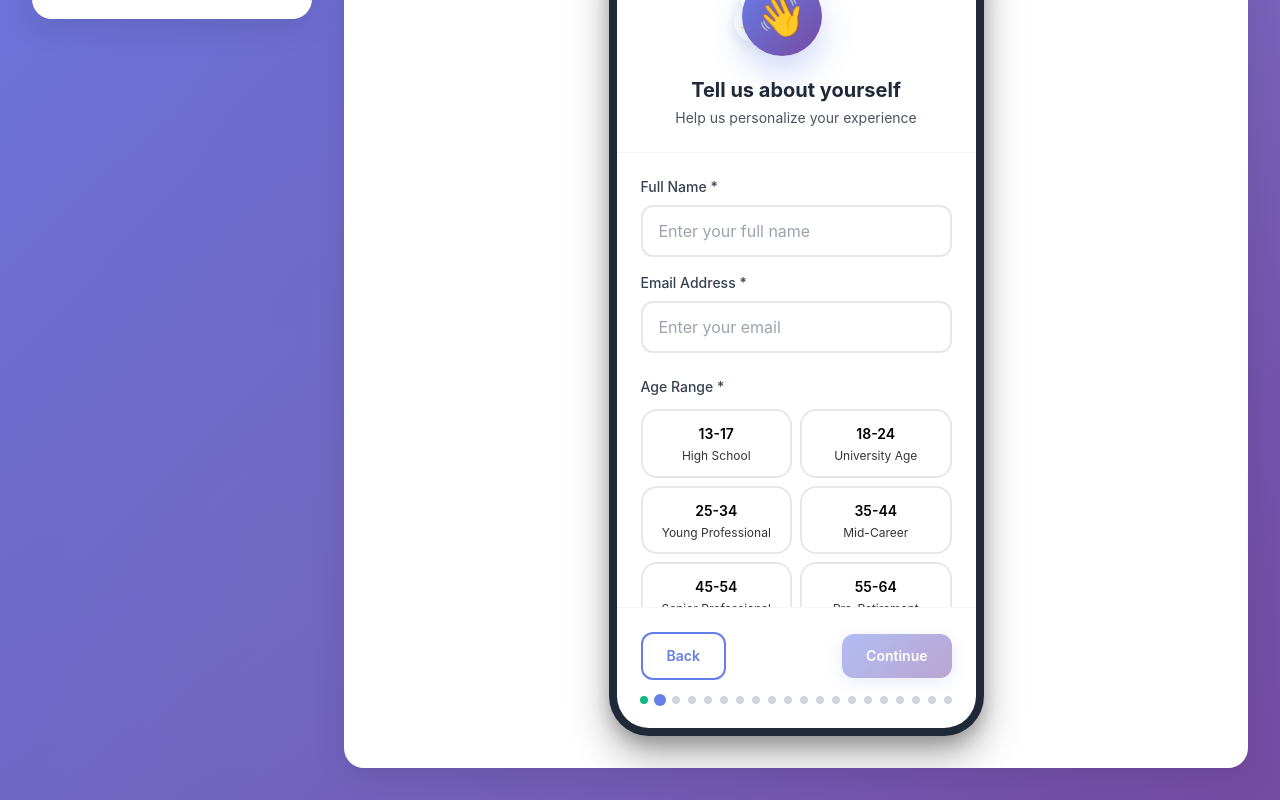
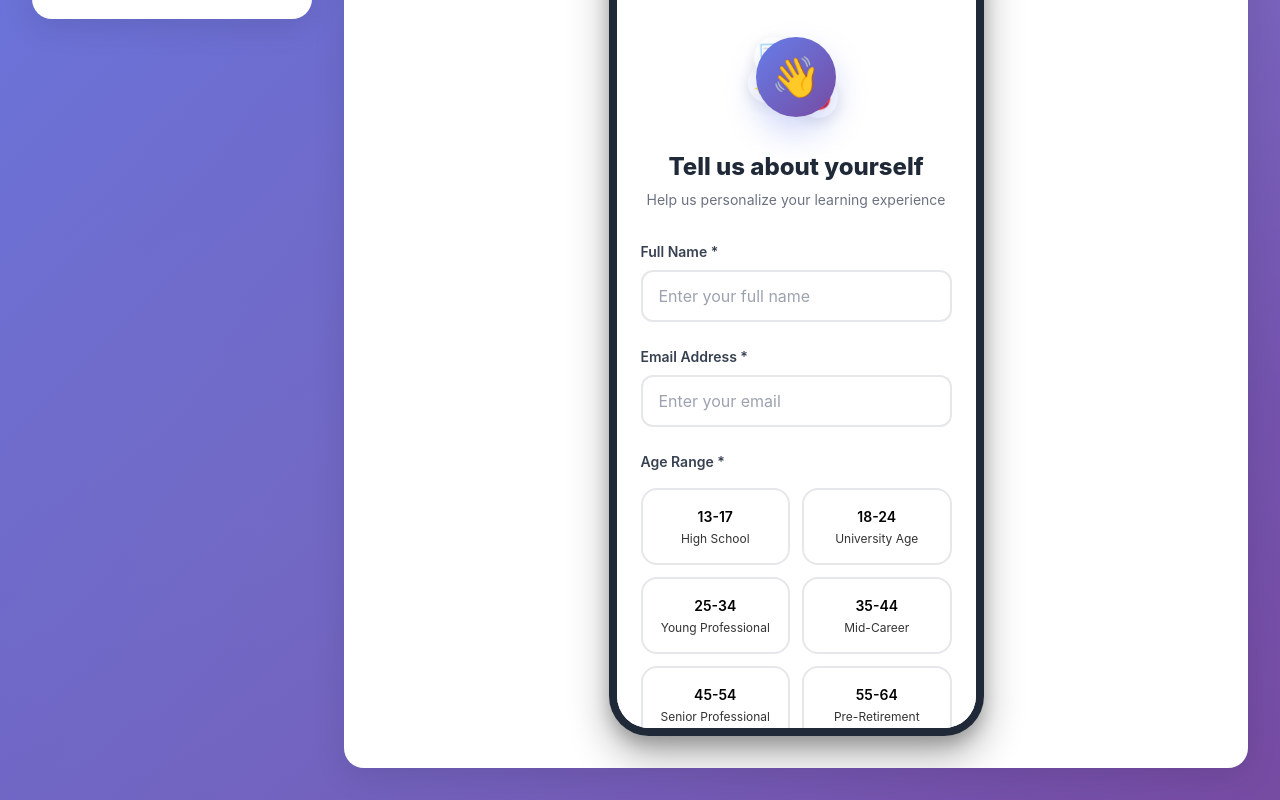
Before and after one commit to kelvin818818818/onboarding-screen, a React (Vite) app: page / in a window 1280 px wide. Both pictures are taken after a click on the button "Start Learning". Shown: the part 602-1402 px from the top of the page. Built offline with nearby package versions, Linux system fonts and the light colour scheme.

Commit message:
Updated BasicInfoStep.tsx

```diff
--- a/src/components/steps/BasicInfoStep.tsx
+++ b/src/components/steps/BasicInfoStep.tsx
@@ -88,28 +88,39 @@ export const BasicInfoStep: React.FC<BasicInfoStepProps> = ({
   return (
     <div className="phone-mockup">
       <div className="phone-screen">
-        {/* Header */}
-        <div className="p-6 border-b border-gray-100">
-          <button className="text-blue-600 text-sm float-right">Skip</button>
-          <div className="text-center">
-            <div className="character-container mb-4" style={{ width: '120px', height: '120px', margin: '0 auto' }}>
+        {/* Status Bar */}
+        <div className="status-bar">
+          <div className="status-time">9:41</div>
+          <div className="status-indicators">
+            <span>📶</span>
+            <span>📶</span>
+            <span>🔋</span>
+          </div>
+        </div>
+
+        <div className="card-content">
+          <button className="skip-btn">Skip</button>
+
+          {/* Header with Character */}
+          <div className="card-header">
+            <div className="character-container" style={{ width: '120px', height: '120px', margin: '1rem auto' }}>
               <div className="character-main" style={{ width: '80px', height: '80px', fontSize: '2.5rem' }}>
                 👋
               </div>
               <div className="floating-element">✨</div>
               <div className="floating-element">📝</div>
+              <div className="floating-element">🎯</div>
+              <div className="floating-element">💡</div>
             </div>
-            <h2 className="text-xl font-bold text-gray-800 mb-1">Tell us about yourself</h2>
-            <p className="text-gray-600 text-sm">Help us personalize your experience</p>
-          </div>
+            <h2 className="card-title">Tell us about yourself</h2>
+            <p className="card-subtitle">Help us personalize your learning experience</p>
           </div>
 
-        {/* Content */}
-        <div className="flex-1 p-6 overflow-y-auto">
+          {/* Form Content */}
+          <div style={{ flex: 1, overflowY: 'auto' }}>
             {/* Personal Information */}
-          <div className="space-y-4 mb-6">
-            <div>
-              <label className="block text-gray-700 font-medium mb-2 text-sm">Full Name *</label>
+            <div className="form-section">
+              <label className="form-label">Full Name *</label>
               <input
                 type="text"
                 value={profile.name}
@@ -122,8 +133,8 @@ export const BasicInfoStep: React.FC<BasicInfoStepProps> = ({
               )}
             </div>
 
-            <div>
-              <label className="block text-gray-700 font-medium mb-2 text-sm">Email Address *</label>
+            <div className="form-section">
+              <label className="form-label">Email Address *</label>
               <input
                 type="email"
                 value={profile.email}
@@ -135,107 +146,114 @@ export const BasicInfoStep: React.FC<BasicInfoStepProps> = ({
                 <p className="form-error">{errors.email}</p>
               )}
             </div>
-          </div>
 
             {/* Age Range */}
-          <div className="mb-6">
-            <h3 className="text-gray-700 font-medium mb-3 text-sm">Age Range *</h3>
-            <div className="grid grid-cols-2 gap-2">
+            <div className="form-section">
+              <label className="form-label">Age Range *</label>
+              <div className="option-grid">
                 {ageRanges.slice(0, 6).map((age) => (
                   <div
                     key={age.value}
                     onClick={() => onUpdate({ age: age.value })}
                     className={`option-card ${profile.age === age.value ? 'selected' : ''}`}
-                  style={{ padding: '0.75rem', textAlign: 'center' }}
                   >
-                  <div className="option-title" style={{ fontSize: '0.875rem', marginBottom: '0.25rem' }}>
-                    {age.label}
-                  </div>
-                  <div className="option-description" style={{ fontSize: '0.75rem' }}>
-                    {age.description}
-                  </div>
+                    <div className="option-title">{age.label}</div>
+                    <div className="option-description">{age.description}</div>
                   </div>
                 ))}
               </div>
               {errors.age && (
-              <p className="form-error mt-2">{errors.age}</p>
+                <p className="form-error">{errors.age}</p>
               )}
             </div>
 
             {/* Occupation */}
-          <div className="mb-6">
-            <h3 className="text-gray-700 font-medium mb-3 text-sm">Current Occupation *</h3>
-            <div className="grid grid-cols-2 gap-2">
+            <div className="form-section">
+              <label className="form-label">Current Occupation *</label>
+              <div className="option-grid">
                 {occupations.slice(0, 8).map((occ) => (
                   <div
                     key={occ.value}
                     onClick={() => onUpdate({ occupation: occ.value })}
                     className={`option-card ${profile.occupation === occ.value ? 'selected' : ''}`}
-                  style={{ padding: '0.75rem', textAlign: 'center' }}
                   >
-                  <div className="option-icon" style={{ fontSize: '1.5rem', marginBottom: '0.25rem' }}>
-                    {occ.icon}
-                  </div>
-                  <div className="option-title" style={{ fontSize: '0.75rem' }}>
-                    {occ.label}
-                  </div>
+                    <div className="option-icon">{occ.icon}</div>
+                    <div className="option-title">{occ.label}</div>
                   </div>
                 ))}
               </div>
               {errors.occupation && (
-              <p className="form-error mt-2">{errors.occupation}</p>
+                <p className="form-error">{errors.occupation}</p>
               )}
             </div>
 
             {/* Education Level */}
-          <div className="mb-6">
-            <h3 className="text-gray-700 font-medium mb-3 text-sm">Education Level *</h3>
-            <div className="space-y-2">
+            <div className="form-section">
+              <label className="form-label">Education Level *</label>
+              <div style={{ display: 'grid', gap: '0.5rem' }}>
                 {educationLevels.slice(0, 6).map((edu) => (
                   <div
                     key={edu.value}
                     onClick={() => onUpdate({ educationLevel: edu.value })}
-                  className={`flex items-center justify-between p-3 rounded-lg cursor-pointer transition-all duration-300 border ${
-                    profile.educationLevel === edu.value
-                      ? 'border-blue-500 bg-blue-50'
-                      : 'border-gray-200 hover:border-gray-300'
-                  }`}
+                    style={{
+                      display: 'flex',
+                      alignItems: 'center',
+                      justifyContent: 'space-between',
+                      padding: '0.75rem 1rem',
+                      borderRadius: '12px',
+                      cursor: 'pointer',
+                      transition: 'all 0.3s ease',
+                      border: `2px solid ${profile.educationLevel === edu.value ? '#667eea' : '#e5e7eb'}`,
+                      background: profile.educationLevel === edu.value ? 'rgba(102, 126, 234, 0.1)' : 'white'
+                    }}
                   >
                     <div>
-                    <div className="font-medium text-gray-800 text-sm">{edu.label}</div>
-                    <div className="text-gray-600 text-xs">{edu.description}</div>
+                      <div style={{ fontWeight: '600', color: '#1f2937', fontSize: '0.875rem' }}>
+                        {edu.label}
                       </div>
-                  <div className={`w-4 h-4 rounded-full border-2 ${
-                    profile.educationLevel === edu.value
-                      ? 'bg-blue-500 border-blue-500'
-                      : 'border-gray-300'
-                  }`}>
+                      <div style={{ color: '#6b7280', fontSize: '0.75rem' }}>
+                        {edu.description}
+                      </div>
+                    </div>
+                    <div style={{
+                      width: '16px',
+                      height: '16px',
+                      borderRadius: '50%',
+                      border: `2px solid ${profile.educationLevel === edu.value ? '#667eea' : '#d1d5db'}`,
+                      background: profile.educationLevel === edu.value ? '#667eea' : 'white',
+                      display: 'flex',
+                      alignItems: 'center',
+                      justifyContent: 'center'
+                    }}>
                       {profile.educationLevel === edu.value && (
-                      <div className="w-full h-full rounded-full bg-white scale-50"></div>
+                        <div style={{
+                          width: '6px',
+                          height: '6px',
+                          borderRadius: '50%',
+                          background: 'white'
+                        }} />
                       )}
                     </div>
                   </div>
                 ))}
               </div>
               {errors.educationLevel && (
-              <p className="form-error mt-2">{errors.educationLevel}</p>
+                <p className="form-error">{errors.educationLevel}</p>
               )}
             </div>
           </div>
 
           {/* Footer */}
-        <div className="p-6 border-t border-gray-100">
-          <div className="flex justify-between items-center mb-4">
-            <button
-              onClick={onBack}
-              className="btn-secondary px-4 py-2 text-sm"
-            >
+          <div className="card-footer">
+            <div className="nav-buttons">
+              <button onClick={onBack} className="btn-secondary">
                 Back
               </button>
               <button
                 onClick={validateAndNext}
                 disabled={!profile.name.trim() || !profile.email.trim() || !profile.age || !profile.occupation || !profile.educationLevel}
-              className="btn-primary px-6 py-2 text-sm disabled:opacity-50 disabled:cursor-not-allowed"
+                className="btn-primary"
+                style={{ flex: 1, marginLeft: '1rem' }}
               >
                 Continue
               </button>
@@ -253,5 +271,6 @@ export const BasicInfoStep: React.FC<BasicInfoStepProps> = ({
           </div>
         </div>
       </div>
+    </div>
   );
 };
```
Lines whose indentation alone changed are shown as unchanged.
